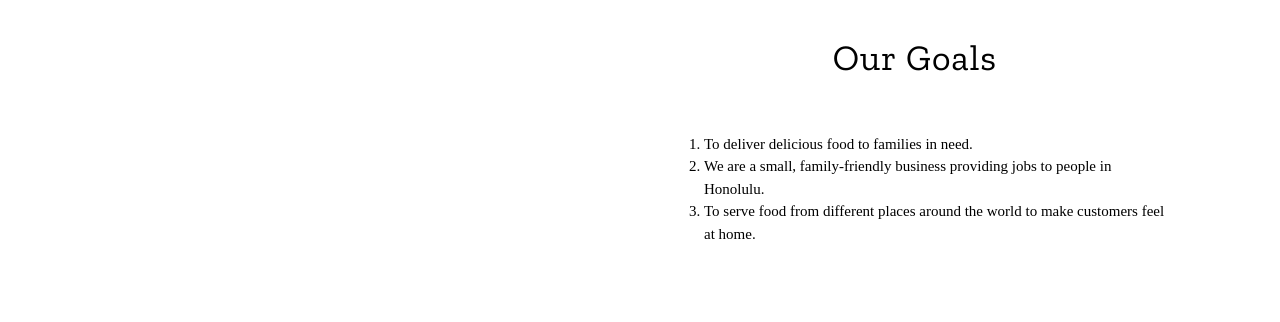
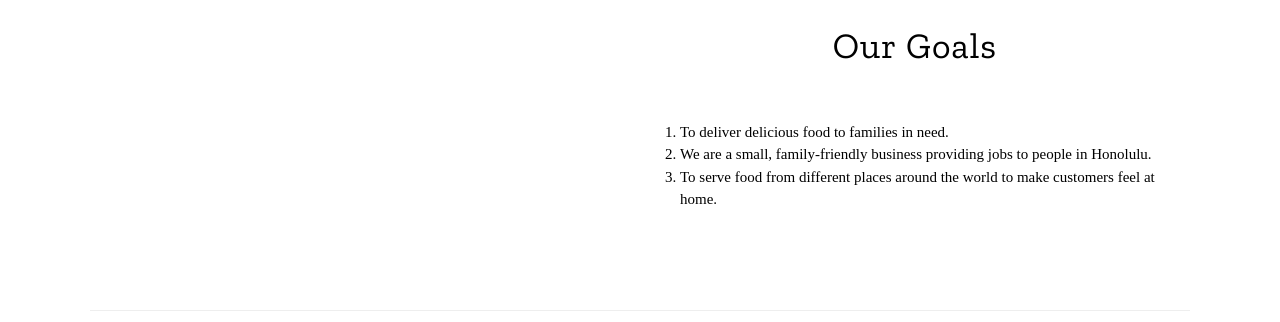
Before and after one commit to daly-johnson-joseph/4-product-johnson-daly-joseph, a plain HTML site: page index.html in a window 1280 px wide. Shown: the part 871-1193 px from the top of the page. Drawn offline with nearby package versions, Linux system fonts and the light colour scheme; a script that the page names is missing; a web font is replaced by a local one.

Commit message:
little things

```diff
--- a/index.html
+++ b/index.html
@@ -108,8 +108,9 @@
                     <div class="w3-col m6 w3-padding-large">
 
                     </div>
+
                     <!-- Our Goals Section -->
-                    <div class="w3-col m6 w3-padding-large" id="goals">
+                    <div class="w3-col m6 w3padding-1%" id="goals">
                         <h1 class="w3-center">Our Goals</h1><br>
                         <ol>
                             <li>To deliver delicious food to families in need. </li>
```
Also changed, not shown: 1 other file.
